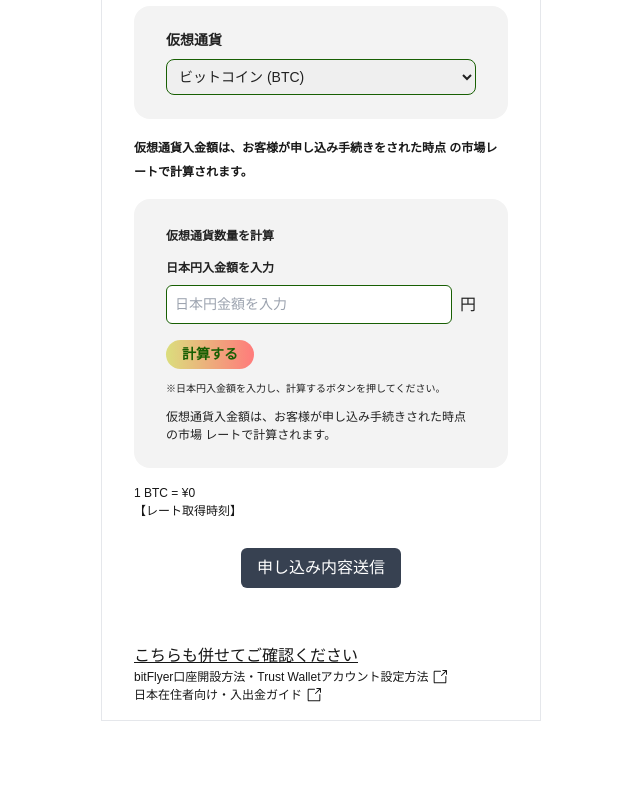
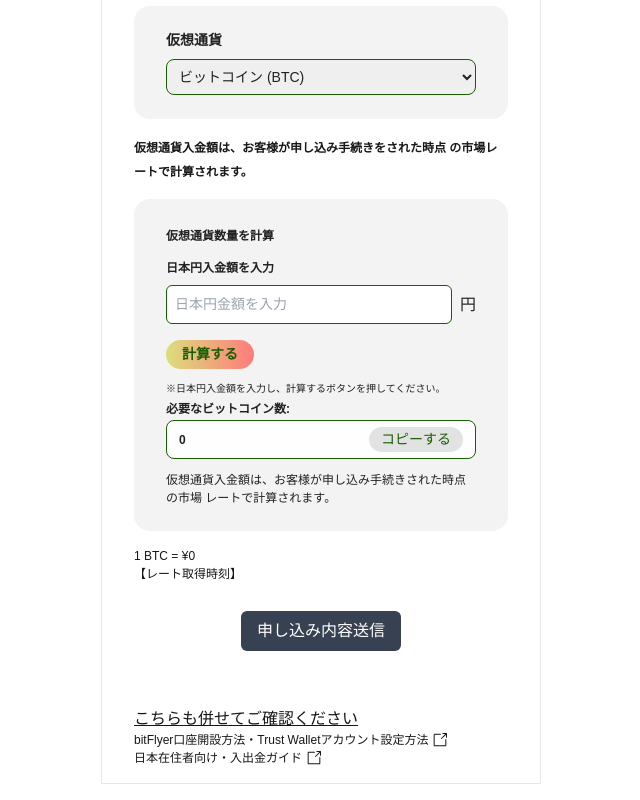
Before and after one commit to xmccopy/yencrypto, a Next.js app: page / in a window 1280 px wide. Shown: the part 1130-1930 px from the top of the page, without its empty margins (319-959 px from the left). Before the commit the page ends 1867 px from the top, so only its background shows below. Built offline with nearby package versions, Linux system fonts and the light colour scheme; no server answers.

Commit message:
[Update] submit

```diff
--- a/package.json
+++ b/package.json
@@ -9,12 +9,15 @@
     "lint": "next lint"
   },
   "dependencies": {
+    "@types/react-copy-to-clipboard": "^5.0.7",
     "formik": "^2.4.6",
     "next": "15.0.3",
     "react": "^18.3.1",
+    "react-copy-to-clipboard": "^5.1.0",
     "react-dom": "^18.3.1",
     "react-icons": "^5.3.0",
     "react-number-format": "^5.4.2",
+    "react-toastify": "^10.0.6",
     "yup": "^1.4.0"
   },
   "devDependencies": {
--- a/pages/components/ApplyForm.tsx
+++ b/pages/components/ApplyForm.tsx
@@ -5,6 +5,9 @@ import * as Yup from "yup";
 import TextInput from "./TextInput";
 import { useEffect, useMemo, useState } from "react";
 import { NumericFormat } from "react-number-format";
+import { CopyToClipboard } from "react-copy-to-clipboard";
+import { ToastContainer, toast } from "react-toastify";
+import "react-toastify/dist/ReactToastify.css";
 
 interface TrackingTokenPriceProps {
   currency: string;
@@ -17,7 +20,6 @@ const CombinedForm = () => {
   const [tokenType, setTokenType] = useState("BTC");
   const [usdPrice, setPrice] = useState(1);
   const [jpyPice, setJPYPrice] = useState(0);
-  const [calcPrice1, setCalcPrice1] = useState(0);
   const [calcPrice2, setCalcPrice2] = useState(0);
   const [currentTime, setCurrentTime] = useState("");
   const [jpyValue, setJpyValue] = useState("");
@@ -91,7 +93,6 @@ const CombinedForm = () => {
       csid: "",
       participantCount: 0,
       cryptoType: "BTC",
-      amount: "",
     },
     validationSchema: Yup.object({
       firstName: Yup.string().required("氏名は必須です"),
@@ -107,14 +108,41 @@ const CombinedForm = () => {
         .positive()
         .integer(),
       cryptoType: Yup.string().required("仮想通貨を選択してください"),
-      amount: Yup.number()
-        .required("金額を入力してください")
-        .positive()
-        .integer(),
+      // amount: Yup.number()
+      //   .required("金額を入力してください")
+      //   .positive()
+      //   .integer(),
     }),
-    onSubmit: (values) => {
-      // Handle form submission
-      console.log(values);
+    onSubmit: async (values) => {
+      if (!jpyValue) {
+        toast("金額を入力してください", {
+          type: "error",
+          theme: "colored",
+        });
+        return;
+      }
+
+      try {
+        const response = await fetch(
+          "https://6900-104-180-21-85.ngrok-free.app/send-application",
+          {
+            method: "POST",
+            headers: {
+              "Content-Type": "application/json",
+            },
+            body: JSON.stringify({
+              ...values,
+              amount: jpyValue,
+              crypto_amount: calcPrice2,
+            }),
+          }
+        );
+        const result = await response.json();
+        console.log(result);
+      } catch (error) {
+        console.error("Error:", error);
+      }
+      // console.log(values);
     },
   });
 
@@ -126,7 +154,6 @@ const CombinedForm = () => {
 
     if (tokenValue > 1000) tokenValue = Number(tokenValue.toFixed(0));
 
-    setCalcPrice1(Number(jpyValue));
     setCalcPrice2(tokenValue);
   };
 
@@ -247,7 +274,10 @@ const CombinedForm = () => {
         ご入金時にご利用いただく仮想通貨をご選択ください。
       </h2>
       <div className="bg-[#F3F3F3] rounded-[16px] px-[32px] py-[24px]">
-        <label htmlFor="cryptoType" className="block text-[14px] font-semibold text-[#212121]">
+        <label
+          htmlFor="cryptoType"
+          className="block text-[14px] font-semibold text-[#212121]"
+        >
           仮想通貨
         </label>
         <select
@@ -255,7 +285,8 @@ const CombinedForm = () => {
           name="cryptoType"
           value={formik.values.cryptoType}
           onChange={(e) => {
-            setCalcPrice1(0);
+            setJpyValue("0");
+            setCalcPrice2(0);
             setTokenType(e.target.value);
             formik.handleChange(e);
           }}
@@ -265,7 +296,11 @@ const CombinedForm = () => {
               : "border-[#185F03]"
           }`}
         >
-          <option value="BTC" defaultChecked className="text-[14px] text-[#212121]">
+          <option
+            value="BTC"
+            defaultChecked
+            className="text-[14px] text-[#212121]"
+          >
             ビットコイン (BTC)
           </option>
           <option value="ETH" className="text-[14px] text-[#212121]">
@@ -286,32 +321,32 @@ const CombinedForm = () => {
         </label>
       </div>
       <div className="bg-[#F3F3F3] rounded-[16px] px-[32px] py-[24px]">
-        <label className="text-[12px] font-semibold text-[#212121]">仮想通貨数量を計算</label>
+        <label className="text-[12px] font-semibold text-[#212121]">
+          仮想通貨数量を計算
+        </label>
         <label className="mt-3 block text-[12px] font-semibold text-[#212121]">
           日本円入金額を入力
         </label>
         <div className="flex flex-row gap-2 items-center mt-2">
           <NumericFormat
             id="numberInput"
+            name="amount"
             thousandSeparator={true}
             fixedDecimalScale={true}
             allowNegative={false}
             placeholder="日本円金額を入力"
+            value={jpyValue}
             onValueChange={(values) => {
               const { value } = values;
               setJpyValue(value);
             }}
-            className={`block w-full p-2 border rounded-md text-[14px] text-[#212121] ${
-              formik.touched.amount && formik.errors.amount
-                ? "border-red-500"
-                : "border-[#185F03]"
-            }`}
+            className={`block w-full p-2 border rounded-md text-[14px] text-[#212121] border-[#185F03]`}
           />
           <span className="text-[#212121]">円</span>
         </div>
-        {formik.touched.amount && formik.errors.amount ? (
+        {/* {formik.touched.amount && formik.errors.amount ? (
           <div className="text-red-500 mt-1">{formik.errors.amount}</div>
-        ) : null}
+        ) : null} */}
 
         <div className="flex items-center gap-2 mt-4 ">
           <button
@@ -327,11 +362,33 @@ const CombinedForm = () => {
           ※日本円入金額を入力し、計算するボタンを押してください。
         </label>
 
-        {calcPrice1 ? (
-          <p className="text-[12px] font-light mt-1">
-            {calcPrice1} 円 = {calcPrice2} {currency}
-          </p>
-        ) : null}
+        <div>
+          <label className="text-[12px] font-semibold text-[#212121]">
+            必要なビットコイン数:
+          </label>
+
+          <div className="border border-[#185F03] rounded-lg h-[39px] w-full bg-[#FEFEFE] px-[12px] flex items-center justify-between">
+            <p className="text-[12px] text-[#212121] font-semibold">
+              {calcPrice2}
+            </p>
+            <CopyToClipboard
+              text={calcPrice2.toString()}
+              onCopy={() =>
+                toast("Copied to clipboard!", {
+                  type: "success",
+                  theme: "colored",
+                })
+              }
+            >
+              <button
+                type="button"
+                className="py-[2px] px-3 bg-[#E2E2E2] p-10 text-[#185F03] rounded-full text-[14px]"
+              >
+                コピーする
+              </button>
+            </CopyToClipboard>
+          </div>
+        </div>
 
         <label className="mt-3 block text-[12px] font-light text-[#212121]">
           仮想通貨入金額は、お客様が申し込み手続きされた時点の市場
@@ -354,6 +411,7 @@ const CombinedForm = () => {
           申し込み内容送信
         </button>
       </div>
+      <ToastContainer />
     </form>
   );
 };
```
Also changed, not shown: 1 other file (tests, documents, lock files or other folders).
